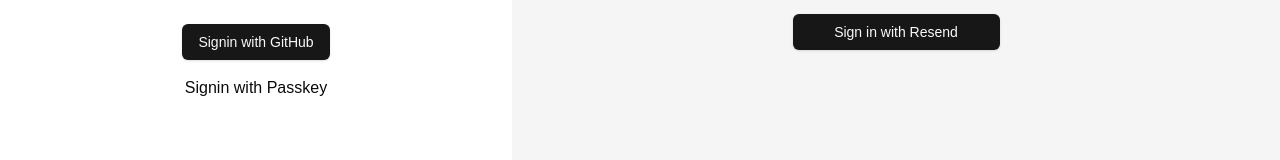
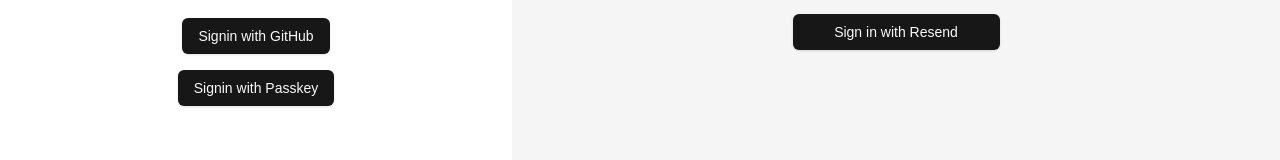
Before and after one commit to rodolfovieira95/proj-man, a Next.js app: page /login in a window 1280 px wide. Shown: the part 499-659 px from the top of the page. Built offline with nearby package versions, Linux system fonts and the light colour scheme; no server answers.

Commit message:
feat: implements Button

```diff
--- a/src/components/PasskeyLogin/index.tsx
+++ b/src/components/PasskeyLogin/index.tsx
@@ -1,6 +1,7 @@
 "use client";
 
 import { signIn } from "next-auth/webauthn";
+import { Button } from "../ui/button";
 
 const PasskeyLogin = () => {
   return (
@@ -10,7 +11,7 @@
       }}
       className="flex gap-4 mt-4"
     >
-      <button type="submit">Signin with Passkey</button>
+      <Button type="submit">Signin with Passkey</Button>
     </form>
   );
 };
```
